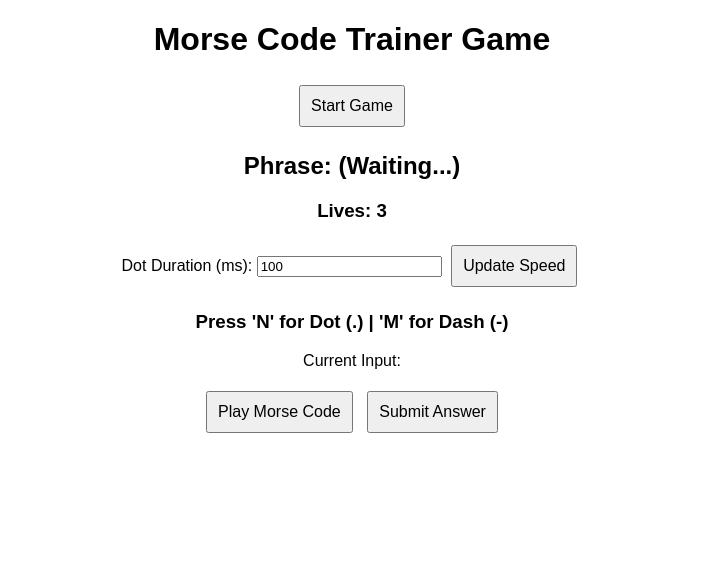
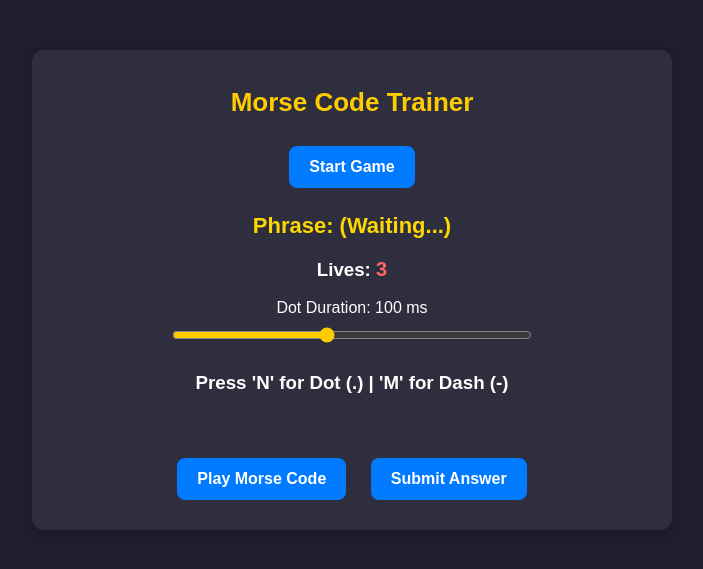
Before and after one commit to BernardZach/MorseCodeApp, a Flask app: page / in a window 1280 px wide. Shown: the top 569 px of the page, without its empty margins (288-991 px from the left). Run offline with Flask 3, Linux system fonts and the light colour scheme.

Commit message:
multiple changes

```diff
--- a/app.py
+++ b/app.py
@@ -1,13 +1,13 @@
 from flask import Flask, jsonify, request, send_file, render_template
 from src.morse_audio import MorseCodeTrainer
-from src.morse_data import load_morse_test_data
+from src.morse_data import generate_and_load_morse_test_data
 import os
 from generate_morse_sounds import generate_morse_sounds
 
 app = Flask(__name__, template_folder="templates", static_folder="static")
 
 trainer = MorseCodeTrainer(dot_duration=100)
-test_data = load_morse_test_data()
+test_data = generate_and_load_morse_test_data()
 
 # Generate Morse sounds at startup
 generate_morse_sounds(trainer)
@@ -51,6 +51,8 @@ def start_game():
 def play_morse():
     """Plays Morse code for the current test phrase."""
     index = game_state["current_index"]
+
+    print(f"play morse current state: '{game_state['current_index']}'")
 
     if index not in test_data:
         return jsonify({"error": "Invalid index"}), 404
--- a/static/styles.css
+++ b/static/styles.css
@@ -1,20 +1,120 @@
+/* General styling */
 body {
-    font-family: Arial, sans-serif;
+    font-family: 'Arial', sans-serif;
+    text-align: center;
+    background-color: #1e1e2e;  /* Dark background */
+    color: #ffffff;  /* White text */
+    margin: 0;
+    padding: 0;
+}
+
+/* Centered game container */
+.game-container {
+    max-width: 600px;
+    margin: 50px auto;
+    background: #2e2e3e; /* Darker panel */
+    padding: 20px;
+    border-radius: 12px;
+    box-shadow: 0px 4px 8px rgba(0, 0, 0, 0.2);
+}
+
+/* Header styling */
+h1 {
+    font-size: 26px;
+    color: #ffcc00; /* Yellow highlight */
+}
+
+/* Phrase display */
+#phraseDisplay {
+    font-size: 22px;
+    font-weight: bold;
+    margin: 15px 0;
+    color: #ffd700; /* Golden color */
+}
+
+/* Lives counter */
+#lives {
+    font-size: 20px;
+    font-weight: bold;
+    color: #ff6666; /* Red lives counter */
+}
+
+/* Buttons */
+button {
+    padding: 12px 20px;
+    margin: 10px;
+    font-size: 16px;
+    font-weight: bold;
+    color: white;
+    background-color: #007BFF; /* Blue buttons */
+    border: none;
+    border-radius: 8px;
+    cursor: pointer;
+    transition: 0.3s ease-in-out;
+}
+
+button:hover {
+    background-color: #0056b3; /* Darker blue on hover */
+}
+
+/* Input fields */
+input[type="number"] {
+    padding: 10px;
+    border: 2px solid #555;
+    border-radius: 6px;
+    font-size: 16px;
+    width: 80px;
     text-align: center;
 }
 
-button {
+/* Input display */
+#userInput {
+    font-size: 20px;
+    font-weight: bold;
     padding: 10px;
-    margin: 5px;
-    font-size: 16px;
+    background: #333;
+    color: #ffcc00;
+    border-radius: 8px;
+    display: inline-block;
+    min-width: 150px;
+}
+
+.speed-control {
+    margin: 15px 0;
+    display: flex;
+    flex-direction: column;
+    align-items: center;
+}
+
+#speedInput {
+    width: 60%;
+    margin: 10px 0;
+    accent-color: #ffcc00;  /* Yellow slider */
     cursor: pointer;
 }
 
-ul {
-    list-style: none;
-    padding: 0;
+.hidden {
+    visibility: hidden;
 }
 
-li {
-    margin: 10px 0;
+#userInputDisplay {
+    font-size: 22px;
+    font-weight: bold;
+    margin: 15px 0;
+    color: #ffd700; /* Golden yellow (same as phrase) */
+    background: none; /* No input box */
+    padding: 10px;
 }
+
+
+/* Responsive adjustments */
+@media screen and (max-width: 600px) {
+    .game-container {
+        width: 90%;
+    }
+
+    button {
+        width: 100%;
+        margin: 5px 0;
+    }
+}
--- a/templates/index.html
+++ b/templates/index.html
@@ -4,28 +4,36 @@
 <head>
     <meta charset="UTF-8">
     <meta name="viewport" content="width=device-width, initial-scale=1.0">
-    <title>Morse Code Game</title>
-    <link rel="stylesheet" href="{{ url_for('static', filename='styles.css') }}">
+    <title>Morse Code Trainer Game</title>
+    <link rel="stylesheet" href="../static/styles.css"></link>
 </head>
 
 <body>
-    <h1>Morse Code Trainer Game</h1>
+
+    <div class="game-container">
+        <h1>Morse Code Trainer</h1>
 
         <button onclick="startGame()">Start Game</button>
         <h2 id="phraseDisplay">Phrase: (Waiting...)</h2>
         <h3>Lives: <span id="lives">3</span></h3>
 
-    <label for="speedInput">Dot Duration (ms):</label>
-    <input type="number" id="speedInput" value="100">
-    <button onclick="updateSpeed()">Update Speed</button>
+        <div class="speed-control">
+            <label for="speedInput">Dot Duration: <span id="speedValue">100</span> ms</label>
+            <input type="range" id="speedInput" min="25" max="200" value="100" step="5" oninput="updateSpeed()">
+        </div>
+
+
 
         <h3>Press 'N' for Dot (.) | 'M' for Dash (-)</h3>
-    <p>Current Input: <span id="userInput"></span></p>
+        <h2 id="userInputDisplay" class="hidden"></h2>
+
 
         <button onclick="playMorse()">Play Morse Code</button>
         <button onclick="submitInput()">Submit Answer</button>
+    </div>
 
     <script src="{{ url_for('static', filename='script.js') }}"></script>
+
 </body>
 
 </html>
```
Also changed, not shown: generate_morse_sounds.py (+5 -5 lines), src/morse_data.py (+11 -5 lines), static/script.js (+57 -20 lines), 6 other files. Lines whose indentation alone changed are shown as unchanged.
